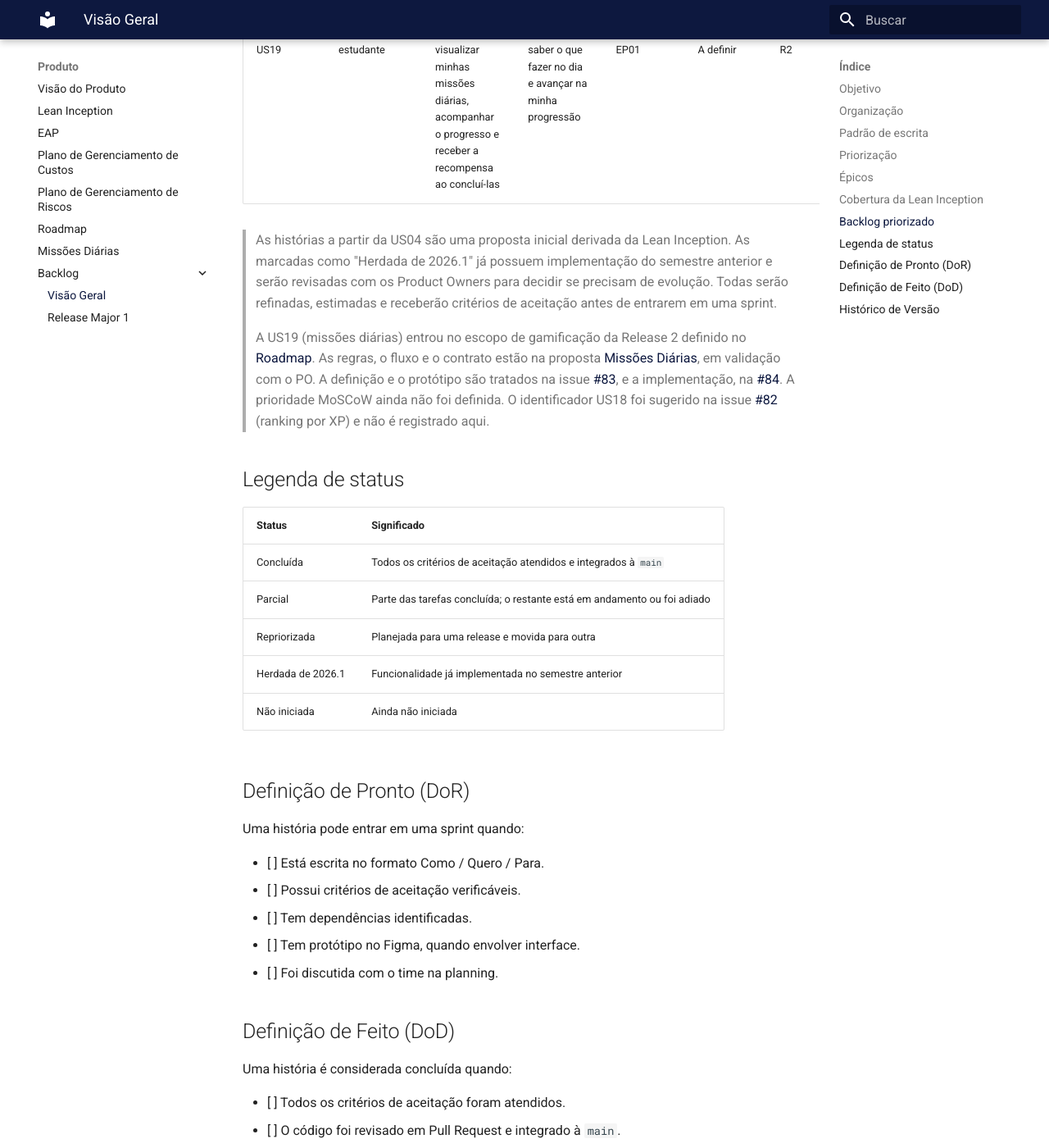
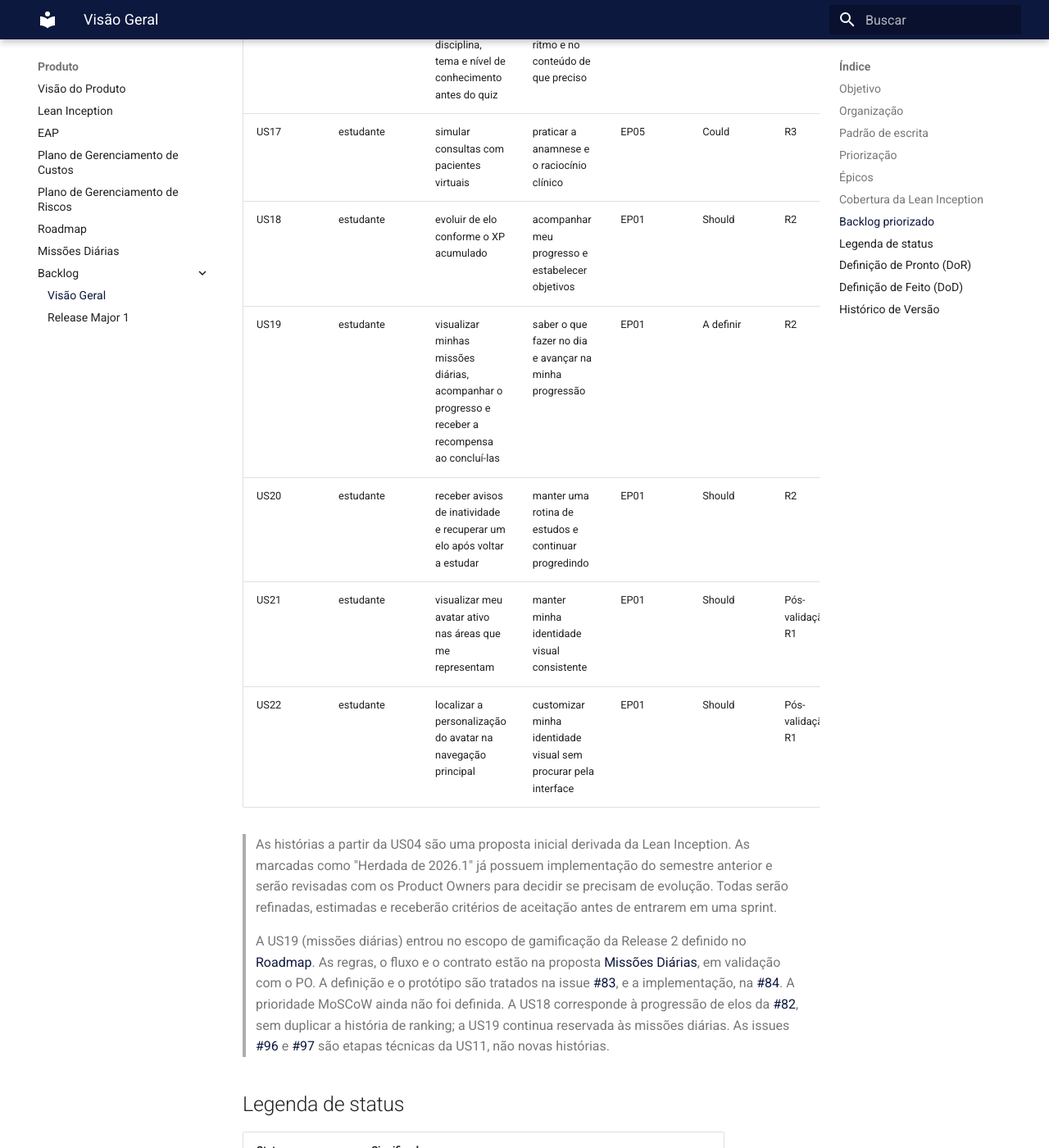
Before and after one commit to fga-eps-mds/2026-2-AnatoQuizUp-Doc, an MkDocs documentation site: the page built from docs/backlog/visao-geral.md, in a window 1280 px wide and 1400 px high, scrolled down 5873 px. Shown: the whole window at 82% size. Built offline with MkDocs 1.6.1 and Material for MkDocs 9.7.7, drawn with Linux system fonts in a browser that asks for light colours; some of the changed text lies outside the part shown.

Commit message:
docs(backlog): inclui histórias e rastreabilidade de UX
Updated acceptance criteria to specify Gherkin format and added new user stories related to XP progression and avatar customization.

````diff
--- a/docs/backlog/visao-geral.md
+++ b/docs/backlog/visao-geral.md
@@ -32,7 +32,7 @@
 Para [benefício esperado]
 ```
 
-Os critérios de aceitação são escritos em **Gherkin** (Dado / Quando / Então) ou como checklist verificável.
+Os critérios de aceitação das histórias refinadas são escritos em **Gherkin** (Dado / Quando / Então); listas de cobertura registram status de implementação.
 
 **Tarefas técnicas** descrevem um resultado verificável pelo time e possuem **critérios de conclusão** e **repositórios impactados**.
 
@@ -87,6 +87,11 @@
 | Validação de questões e imagens produzidas com apoio de IA | EP04 | US12 |
 | Criação de casos clínicos baseados no modelo OSCE | EP05 | US13 |
 | Simulação de consultas com pacientes virtuais | EP05 | US17 |
+| Progressão de elo conforme XP acumulado | EP01 | US18 (#82) |
+| Perda e recuperação de elo por inatividade | EP01 | US20 (#89) |
+| Exibição consistente do avatar ativo | EP01 | US21 (#91) |
+| Acesso visível à personalização do avatar | EP01 | US22 (#92) |
+| Padronização de nomenclatura avatar/perfil (melhoria de UX) | EP01 | US01, US02, US21, US22 (#93) |
 | Administração de usuários e permissões | EP06 | US14 |
 
 ## Backlog priorizado
@@ -110,11 +115,15 @@
 | US15 | estudante | me cadastrar e acessar a plataforma com e-mail e senha | ter meu progresso salvo | EP06 | Must | Contínuo | Herdada de 2026.1 |
 | US16 | estudante | escolher disciplina, tema e nível de conhecimento antes do quiz | estudar no ritmo e no conteúdo de que preciso | EP02 | Should | R2 | Não iniciada |
 | US17 | estudante | simular consultas com pacientes virtuais | praticar a anamnese e o raciocínio clínico | EP05 | Could | R3 | Não iniciada |
+| US18 | estudante | evoluir de elo conforme o XP acumulado | acompanhar meu progresso e estabelecer objetivos | EP01 | Should | R2 | Proposta refinada (#82) |
 | US19 | estudante | visualizar minhas missões diárias, acompanhar o progresso e receber a recompensa ao concluí-las | saber o que fazer no dia e avançar na minha progressão | EP01 | A definir | R2 | Não iniciada |
+| US20 | estudante | receber avisos de inatividade e recuperar um elo após voltar a estudar | manter uma rotina de estudos e continuar progredindo | EP01 | Should | R2 | Refinada (#89; depende de US18) |
+| US21 | estudante | visualizar meu avatar ativo nas áreas que me representam | manter minha identidade visual consistente | EP01 | Should | Pós-validação R1 | Refinada (#91; vinculada a US01 e US02) |
+| US22 | estudante | localizar a personalização do avatar na navegação principal | customizar minha identidade visual sem procurar pela interface | EP01 | Should | Pós-validação R1 | Refinada (#92; melhoria de UX #93) |
 
 > As histórias a partir da US04 são uma proposta inicial derivada da Lean Inception. As marcadas como "Herdada de 2026.1" já possuem implementação do semestre anterior e serão revisadas com os Product Owners para decidir se precisam de evolução. Todas serão refinadas, estimadas e receberão critérios de aceitação antes de entrarem em uma sprint.
 
-> A US19 (missões diárias) entrou no escopo de gamificação da Release 2 definido no [Roadmap](../produto/roadmap.md). As regras, o fluxo e o contrato estão na proposta [Missões Diárias](../produto/missoes-diarias.md), em validação com o PO. A definição e o protótipo são tratados na issue [#83](https://github.com/fga-eps-mds/2026-2-AnatoQuizUp-Doc/issues/83), e a implementação, na [#84](https://github.com/fga-eps-mds/2026-2-AnatoQuizUp-Doc/issues/84). A prioridade MoSCoW ainda não foi definida. O identificador US18 foi sugerido na issue [#82](https://github.com/fga-eps-mds/2026-2-AnatoQuizUp-Doc/issues/82) (ranking por XP) e não é registrado aqui.
+> A US19 (missões diárias) entrou no escopo de gamificação da Release 2 definido no [Roadmap](../produto/roadmap.md). As regras, o fluxo e o contrato estão na proposta [Missões Diárias](../produto/missoes-diarias.md), em validação com o PO. A definição e o protótipo são tratados na issue [#83](https://github.com/fga-eps-mds/2026-2-AnatoQuizUp-Doc/issues/83), e a implementação, na [#84](https://github.com/fga-eps-mds/2026-2-AnatoQuizUp-Doc/issues/84). A prioridade MoSCoW ainda não foi definida. A US18 corresponde à progressão de elos da [#82](https://github.com/fga-eps-mds/2026-2-AnatoQuizUp-Doc/issues/82), sem duplicar a história de ranking; a US19 continua reservada às missões diárias. As issues [#96](https://github.com/fga-eps-mds/2026-2-AnatoQuizUp-Doc/issues/96) e [#97](https://github.com/fga-eps-mds/2026-2-AnatoQuizUp-Doc/issues/97) são etapas técnicas da US11, não novas histórias.
 
 ## Legenda de status
 
@@ -153,3 +162,4 @@
 | :--- | :--- | :--- | :--- |
 | 28/09/2026 | 1.0 | Criação do backlog do produto com épicos, cobertura da Lean Inception, histórias priorizadas, DoR e DoD | [Henrique Carvalho](https://github.com/henriquecarv3), [Rafael Melo](https://github.com/rmatuda) |
 | 13/10/2026 | 1.1 | Inclusão da US19 (missões diárias) na Release 2, com referência às issues #83 e #84 | [Rafael Melo](https://github.com/rmatuda) |
+| 18/10/2026 | 1.2 | Inclusão das US18 e US20–US22; vínculo das #96 e #97 à US11; preservação da US19 e registro da melhoria de UX #93 | [Letícia Torres](https://github.com/leticiatmartins) |
````
